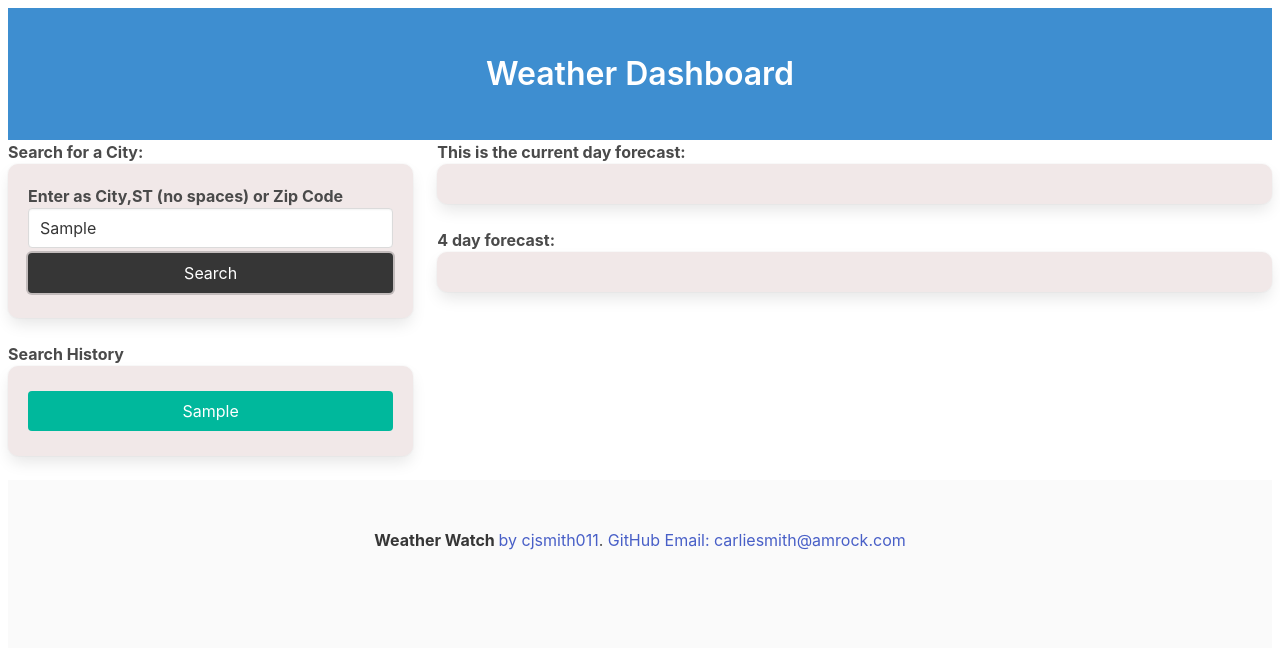
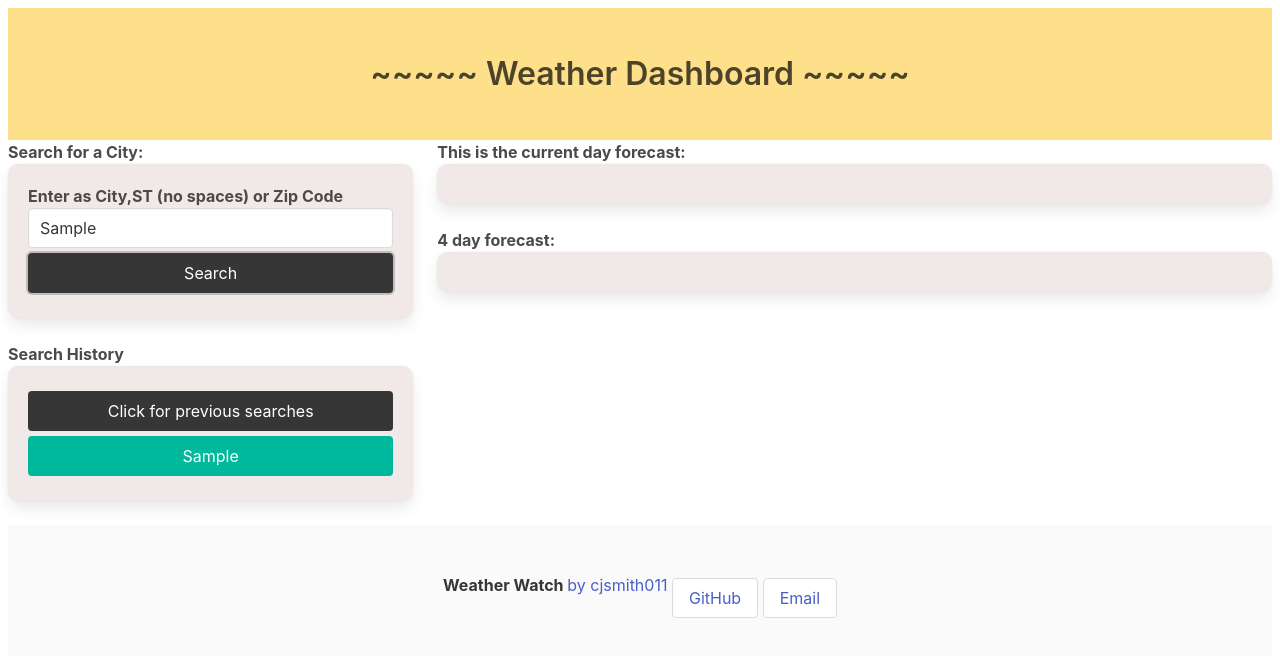
Before and after one commit to cjsmith011/weather-watch, a plain HTML site: page index.html in a window 1280 px wide. Both pictures are taken after typing "Sample" into the empty fields and a click on the button "Search". Drawn offline with nearby package versions, Linux system fonts and the light colour scheme; no server answers.

Commit message:
added get storage ability

```diff
--- a/assets/css/style.css
+++ b/assets/css/style.css
@@ -3,6 +3,7 @@
 
 h1 {
     text-align: center;
+
 }
 
 h2, h3, h4 {
--- a/assets/js/script.js
+++ b/assets/js/script.js
@@ -27,7 +27,11 @@ var getCityName = function(event) {
 
 //save the searched cities to local storage and make them clickable buttons
 var saveCity = function(city) {
-    localStorage.setItem(city, JSON.stringify(city));
+    if (cities.indexOf(city) !== -1) {
+        return;
+    }
+    cities.push(city);
+    localStorage.setItem("city", JSON.stringify(cities));
 
     var cityHistory = document.createElement('ul');
     var citySearched = document.createElement('li');
@@ -45,18 +49,19 @@ var saveCity = function(city) {
 }
 //pull the cities back from local storage
 var recallSearch = function () {
-    var getCities = localStorage.getItem(cities);
+    var getCities = localStorage.getItem("city");
 
     console.log(getCities);
         if (!getCities) {
             return false;
         }
         console.log("did we retrieve?????");
+
         getCities = JSON.parse(getCities);
-        for (var i = 0; i < getCities.length; i++) {
-            historyContainer(getCities[i]);
+        // for (var i = 0; i < getCities.length; i++) {
+        //     historyContainer(getCities[i]);
         }
-}
+
 
 //pass the city,st into the location api
 var getLocation = function(name) {
@@ -137,9 +142,9 @@ var get5dayForecast = function(key) {
 });
 }
 
-var getHistory = function() {
+// function getHistory ()
 
-}
+// }
 
 
 startSearchEl.addEventListener("click", getCityName);
--- a/index.html
+++ b/index.html
@@ -17,9 +17,9 @@
 </head>
 
 <body class = "mx-2 my-2">
-    <section class = "hero is-info">
+    <section class = "hero is-warning">
     <div class = "hero-body">
-        <h1 class="title">Weather Dashboard</h1>
+        <h1 class="title">~~~~~   Weather Dashboard   ~~~~~</h1>
     </div>
     </section>
     <!--this is the left column with the search and history-->
@@ -34,12 +34,14 @@
             <div id = "noCityFound"></div>
         </form>
             <h2>Search History</h2>
-            <div class = "box" id = "history"></div>
+            <div class = "box" id = "history">
+                <button type="submit" class ="button is-dark is-fullwidth" id ="searchHistory">Click for previous searches</button>
+            </div>
         </div>
     <!--this is the right column with sections for the City current and 5 day forecast-->
         <div class = "column" id = "results">
-                    <h2>This is the current day forecast:</h2>
-            <div class = "box" id = "city-deets"><span id = "cityHere"></span></div>
+                    <h2>This is the current day forecast: <span id ="cityHere"></span></span></h2>
+            <div class = "box" id = "city-deets"></div>
                    <h2>4 day forecast:  </h2>
                    <div class = "box" id = "days"></div>
             </div>
@@ -51,10 +53,10 @@
 <footer class="footer">
     <div class="content has-text-centered">
       <p>
-        <strong>Weather Watch </strong><a>by cjsmith011</a>.
+        <strong>Weather Watch </strong><a>by cjsmith011</a>
 
-        <a href="https://github.com/cjsmith011/weather-watch.git">GitHub</a>
-        <a href="mailto:carliesmith@amrock.com">Email: carliesmith@amrock.com</a>
+        <button class="button"><a href="https://github.com/cjsmith011/weather-watch">GitHub</a></i></span></button>
+        <button class="button"><a href="mailto:carliesmith@amrock.com">Email</a></button>
       </p>
     </div>
   </footer>
```
Also changed, not shown: assets/images/GitHub-Mark-32px.png (added).
